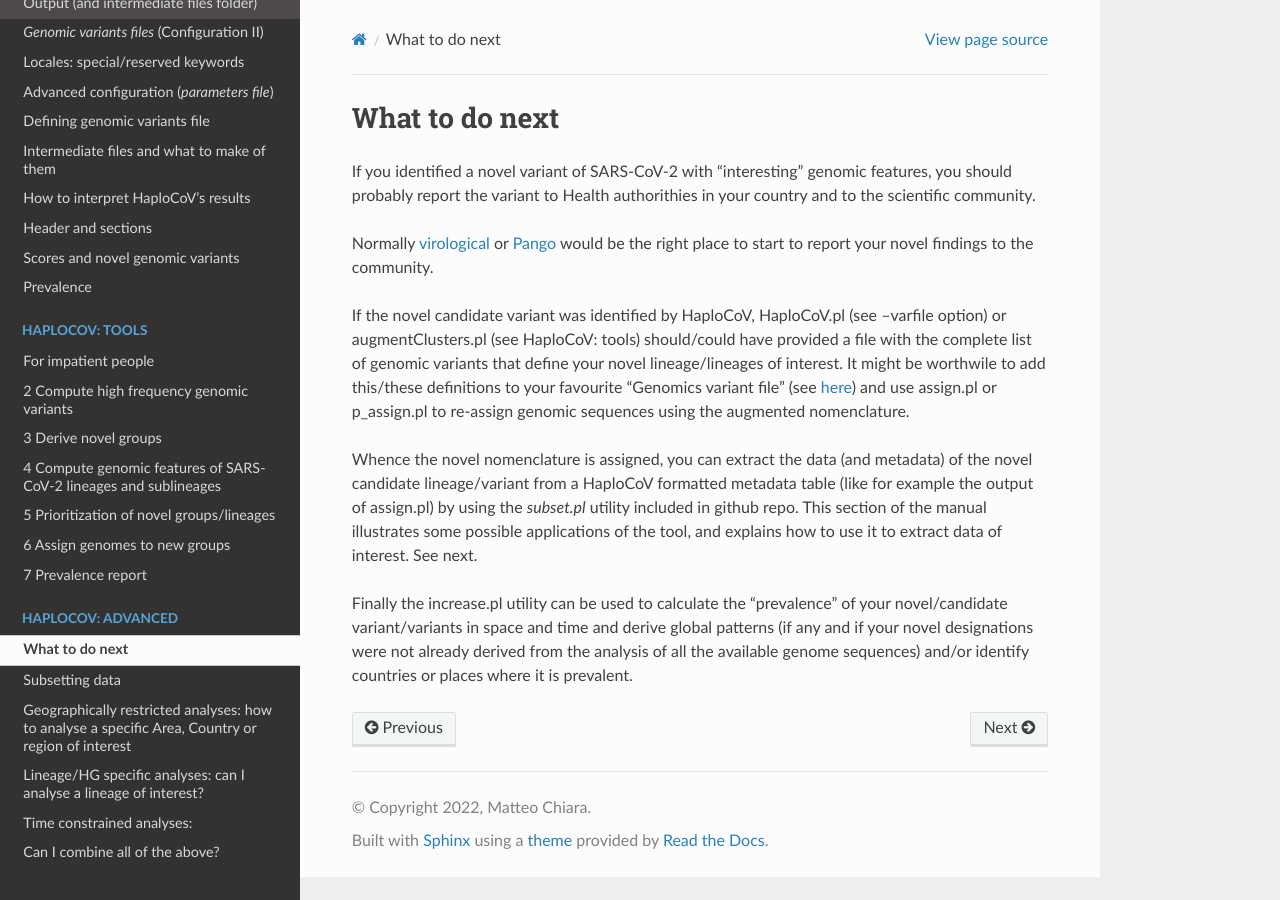
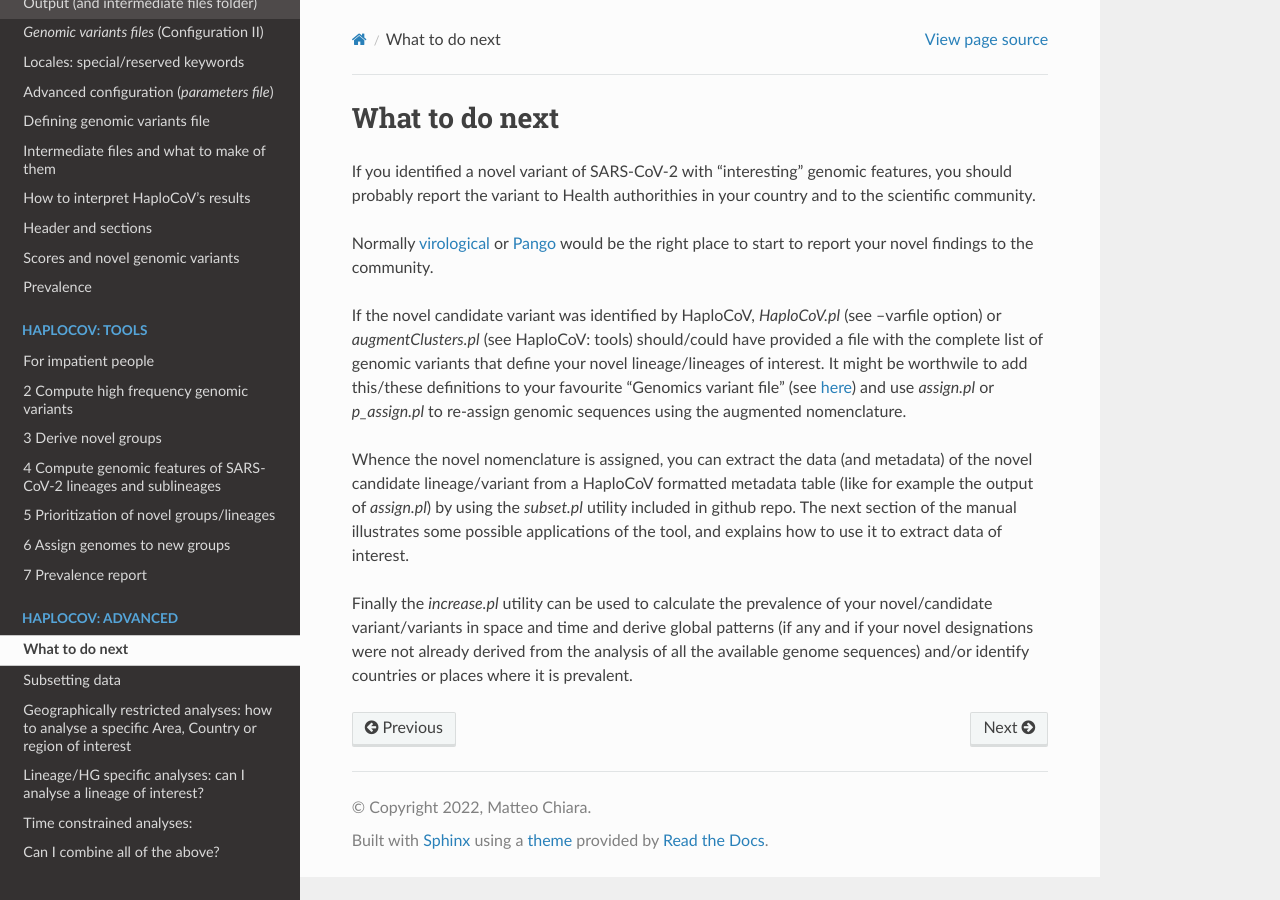
Before and after one commit to matteo14c/HaploCoV, a Sphinx documentation site: the page built from docs/source/whatnext.rst, in a window 1280 px wide. Built offline with Sphinx 7.4.7 and the Read the Docs theme 2.0.0, drawn with Linux system fonts in a browser that asks for light colours.

Commit message:
Update whatnext.rst

```diff
--- a/docs/source/whatnext.rst
+++ b/docs/source/whatnext.rst
@@ -5,10 +5,9 @@ If you identified a novel variant of SARS-CoV-2 with "interesting" genomic featu
 
 Normally `virological <https://virological.org>`_ or `Pango <https://github.com/cov-lineages/pango-designation/issues/>`_ would be the right place to start to report your novel findings to the community.
 
-If the novel candidate variant was identified by HaploCoV, HaploCoV.pl (see --varfile option) or augmentClusters.pl (see HaploCoV: tools) should/could have provided a file with the complete list of genomic variants that define your novel lineage/lineages of interest.
-It might be worthwile to add this/these definitions to your favourite "Genomics variant file" (see `here <https://haplocov.readthedocs.io/en/latest/genomic.html>`_) and use assign.pl or p_assign.pl to re-assign genomic sequences using the augmented nomenclature.
+If the novel candidate variant was identified by HaploCoV, *HaploCoV.pl* (see --varfile option) or *augmentClusters.pl* (see HaploCoV: tools) should/could have provided a file with the complete list of genomic variants that define your novel lineage/lineages of interest.
+It might be worthwile to add this/these definitions to your favourite "Genomics variant file" (see `here <https://haplocov.readthedocs.io/en/latest/genomic.html>`_) and use *assign.pl* or *p_assign.pl* to re-assign genomic sequences using the augmented nomenclature.
 
-Whence the novel nomenclature is assigned, you can extract the data (and metadata) of the novel candidate lineage/variant from a HaploCoV formatted metadata table (like for example the output of assign.pl) by using the *subset.pl* utility included in github repo.  This section of the manual illustrates some possible applications of the tool, and explains how to use it to extract data of interest.
-See next.
+Whence the novel nomenclature is assigned, you can extract the data (and metadata) of the novel candidate lineage/variant from a HaploCoV formatted metadata table (like for example the output of *assign.pl*) by using the *subset.pl* utility included in github repo.  The next section of the manual illustrates some possible applications of the tool, and explains how to use it to extract data of interest.
 
-Finally the increase.pl utility can be used to calculate the "prevalence" of your novel/candidate variant/variants in space and time and derive global patterns (if any and if your novel designations were not already derived from the analysis of all the available genome sequences) and/or identify countries or places where it is prevalent.
+Finally the *increase.pl* utility can be used to calculate the prevalence of your novel/candidate variant/variants in space and time and derive global patterns (if any and if your novel designations were not already derived from the analysis of all the available genome sequences) and/or identify countries or places where it is prevalent.
```
